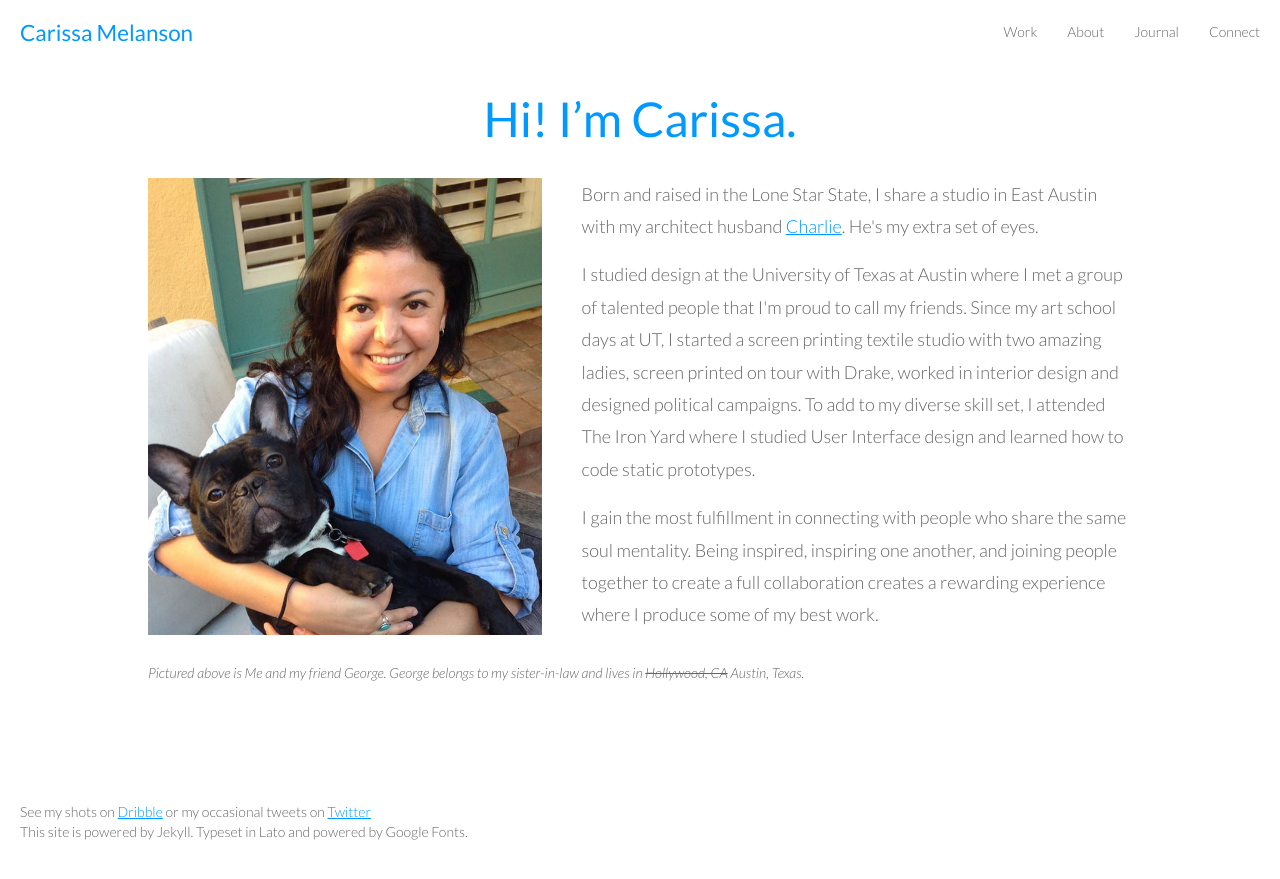
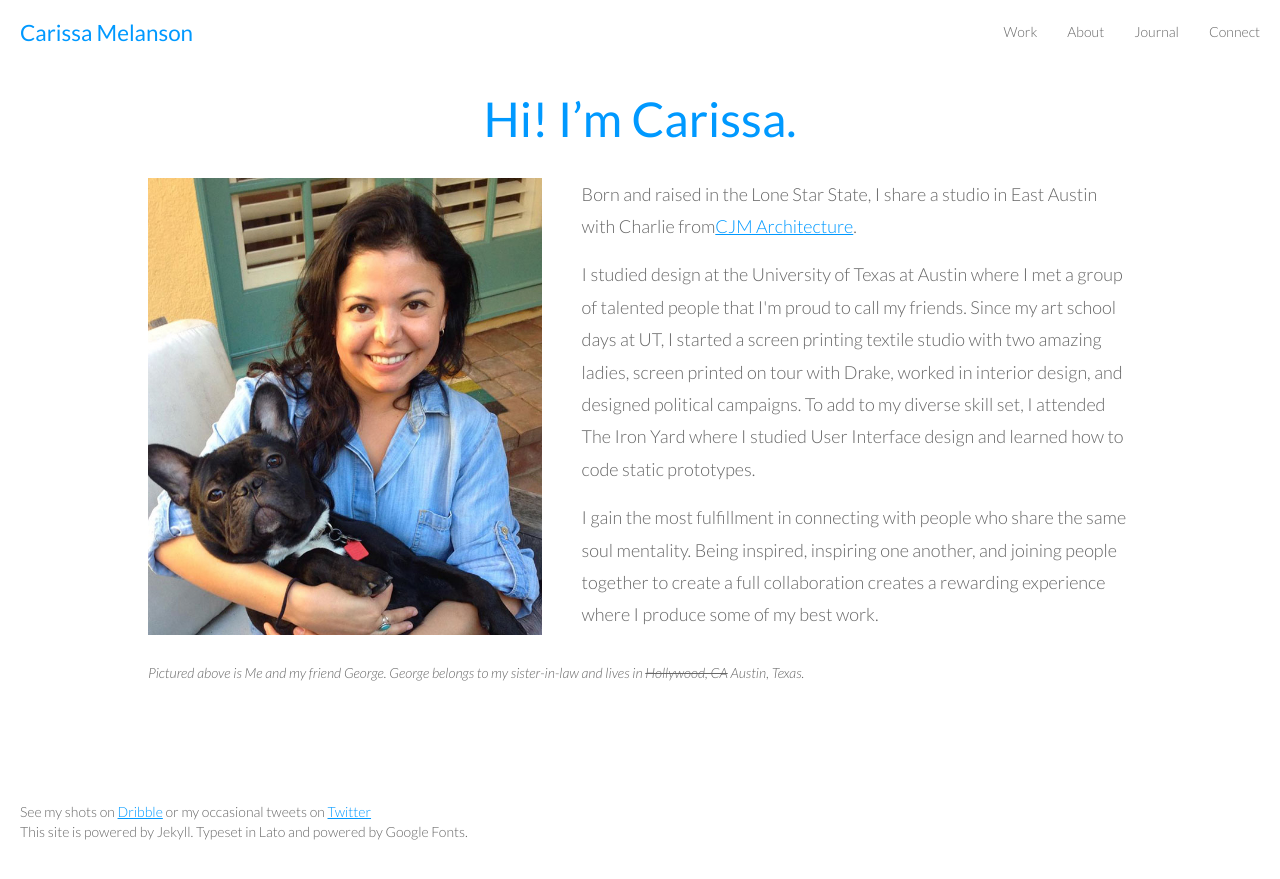
Before and after one commit to carissamelanson/carissamelanson.github.io, a Jekyll site: the page built from about.html, in a window 1280 px wide and 922 px high. Shown: the top 879 px of the window. Built offline with Jekyll 4.4.1, drawn with Linux system fonts in a browser that asks for light colours.

Commit message:
edited about

```diff
--- a/about.html
+++ b/about.html
@@ -13,10 +13,10 @@
 
             <img class="profile"src="images/carissa.jpg"alt="Carissa and George">
 
-            <p>Born and raised in the Lone Star State, I share a studio in East Austin with my architect husband <a href="http://charlesmelansonarchitect.com/">Charlie</a>. He's my extra set of eyes.</p>
+            <p>Born and raised in the Lone Star State, I share a studio in East Austin with Charlie from<a href="http://charlesmelansonarchitect.com/">CJM Architecture</a>.</p>
             <br>
             <p>
-            I studied design at the University of Texas at Austin where I met a group of talented people that I'm proud to call my friends. Since my art school days at UT, I started a screen printing textile studio with two amazing ladies, screen printed on tour with Drake, worked in interior design and designed political campaigns. To add to my diverse skill set, I attended The Iron Yard where I studied User Interface design and learned how to code static prototypes.</p>
+            I studied design at the University of Texas at Austin where I met a group of talented people that I'm proud to call my friends. Since my art school days at UT, I started a screen printing textile studio with two amazing ladies, screen printed on tour with Drake, worked in interior design, and designed political campaigns. To add to my diverse skill set, I attended The Iron Yard where I studied User Interface design and learned how to code static prototypes.</p>
             <br>
             <p>
                 I gain the most fulfillment in connecting with people who share the same soul mentality. Being inspired, inspiring one another, and joining people together to create a full collaboration creates a rewarding experience where I produce some of my best work.
```
